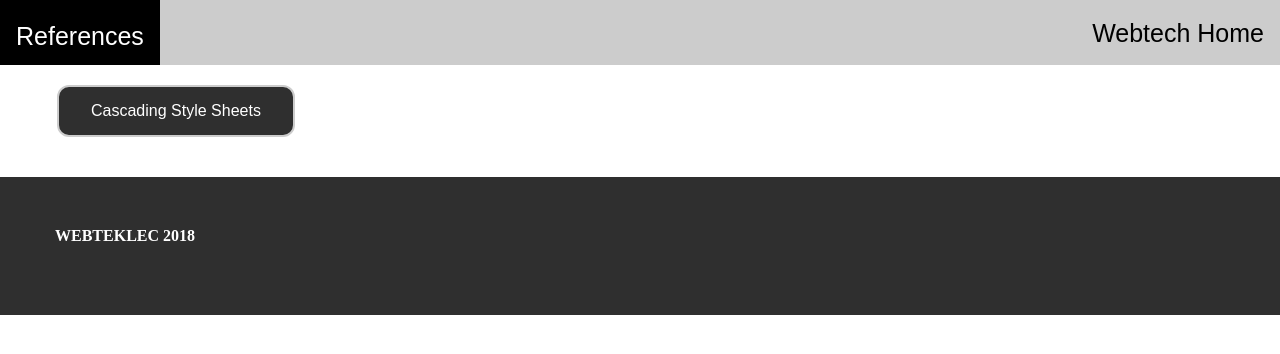
After one commit to jamspicaa/WebTech, a PHP site: page /midterms.html in a window 1280 px wide. The commit adds this page. Shown: the top 354 px of the page. Run offline with PHP 8.4, Linux system fonts and the light colour scheme.

Commit message:
Add files via upload
latest website

```diff
--- /dev/null
+++ b/MIDTERM FILES/website/midterms.html
@@ -0,0 +1,51 @@
+<!DOCTYPE html>
+<html>
+<head>
+    <meta charset="UTF-8">
+    <meta name="viewport" content="width=device-width, initial-scale=1.0">
+    <title>Web Technology</title>
+    <link rel="shortcut icon" href="Images/Logo.png" type="image/png">
+    <link rel="stylesheet" type="text/css" href="style.css">
+</head>
+
+<body>
+<header class="navbar">
+
+
+            <div class="drop_button1">
+                <a href="">References</a>
+            </div>
+                <div class="home">
+                    <a href="index.html">Webtech Home</a>
+                </div>
+</header>
+    <div class="container">
+        <div style="display:inline;">
+            <button class="button" onclick="toggle_visibility('css');"><span>Cascading Style Sheets</span></button>
+                <div id="css" style="display:none;">
+                    <p></p>
+                </div>
+        </div>
+    </div><br><br>
+
+    <div id="footer">
+		<div class="container">
+			<div class="row">
+				<h4>WebtekLec 2018</h4>
+			</div>
+		</div>
+	</div>
+
+<script type="text/javascript">
+    function toggle_visibility(id) {
+       var e = document.getElementById(id);
+       if(e.style.display == 'block')
+          e.style.display = 'none';
+       else
+          e.style.display = 'block';
+    }
+</script>
+
+
+</body>
+</html>
--- a/MIDTERM FILES/website/style.css
+++ b/MIDTERM FILES/website/style.css
@@ -16,7 +16,6 @@
     filter: grayscale(50%);
 
 }
-
 
 .widget center {
    background: trasitive;
@@ -239,7 +238,7 @@ footer{
     color: burlywood;
 }
 
-.3w_container{
+.w_container{
     padding-top: 2%;
 
 }
@@ -261,36 +260,6 @@ footer{
 .Text_WWW p{
     font-family: cursive;
     font-size: 30px;
-}
-
-.prelimnotes1 {
-	margin-left: 100px;
-	margin-right: 100px;
-    background: #84fab0;
-    padding-top: 20px;
-}
-
-.prelimnotes1 h1{
-	text-align: center;
-}
-
-.prelimnotes1 li {
-	margin-left: 20px;
-}
-
-.prelimnotes2 {
-	margin-left: 100px;
-	margin-right: 100px;
-	background: #8fd3f4;
-    padding-top: 20px;
-}
-
-.prelimnotes2 h1{
-	text-align: center;
-}
-
-.prelimnotes2 li {
-	margin-left: 20px;
 }
 
 @font-face{
@@ -395,3 +364,222 @@ a.button:hover {
     padding: 2%;
     margin-right: 20px;
 }
+
+.container {
+  padding-right: 15px;
+  padding-left: 15px;
+  margin-right: auto;
+  margin-left: auto;
+}
+
+.container:before,
+.container:after {
+  display: table;
+  content: " ";
+}
+
+.container:after {
+  clear: both;
+}
+
+.container:before,
+.container:after {
+  display: table;
+  content: " ";
+}
+
+.container:after {
+  clear: both;
+}
+
+@media (min-width: 768px) {
+  .container {
+    width: 750px;
+  }
+}
+
+@media (min-width: 992px) {
+  .container {
+    width: 970px;
+  }
+}
+
+@media (min-width: 1200px) {
+  .container {
+    width: 1170px;
+  }
+}
+
+#footer {
+	background-color: #2f2f2f;
+	padding-top: 50px;
+	padding-bottom: 50px;
+}
+
+#footer p {
+	color: white;
+}
+
+#footer h4 {
+	color: white;
+	text-transform: uppercase;
+	padding-bottom: 20px;
+}
+
+.button {
+    background-color: #2f2f2f;
+    border: none;
+    color: white;
+    padding: 15px 32px;
+    text-align: center;
+    text-decoration: none;
+    display: inline-block;
+    font-size: 16px;
+    margin: 4px 2px;
+    cursor: pointer;
+    border-radius: 12px;
+    border: 2px solid #cccccc;
+    margin-top: 20px;
+    display: block;
+    transition: all 0.5s;
+}
+
+.button span {
+  cursor: pointer;
+  display: inline-block;
+  position: relative;
+  transition: 0.5s;
+}
+
+.button span:after {
+  content: '\00bb';
+  position: absolute;
+  opacity: 0;
+  top: 0;
+  right: -20px;
+  transition: 0.5s;
+}
+
+.button:hover span {
+  padding-right: 30px;
+}
+
+.button:hover span:after {
+  opacity: 1;
+  right: 0;
+}
+
+.button:hover {
+    background-color: #cccccc;
+    color: #2f2f2f;
+}
+
+#myImg {
+    border-radius: 5px;
+    cursor: pointer;
+    transition: 0.3s;
+    margin: auto;
+    display: block;
+    width: 70%;
+    height: 70%;
+    -webkit-animation-name: zoom;
+    -webkit-animation-duration: 0.6s;
+    animation-name: zoom;
+    animation-duration: 0.6s;
+}
+
+#myImg:hover {opacity: 0.7;}
+
+#myImg2 {
+    border-radius: 5px;
+    cursor: pointer;
+    transition: 0.3s;
+    margin: auto;
+    display: block;
+    width: 70%;
+    height: 70%;
+    -webkit-animation-name: zoom;
+    -webkit-animation-duration: 0.6s;
+    animation-name: zoom;
+    animation-duration: 0.6s;
+}
+
+#myImg2:hover {opacity: 0.7;}
+
+.modal {
+    display: none; /* Hidden by default */
+    position: fixed; /* Stay in place */
+    z-index: 1; /* Sit on top */
+    padding-top: 100px; /* Location of the box */
+    left: 0;
+    top: 0;
+    width: 100%; /* Full width */
+    height: 100%; /* Full height */
+    overflow: auto; /* Enable scroll if needed */
+    background-color: rgb(0,0,0); /* Fallback color */
+    background-color: rgba(0,0,0,0.9); /* Black w/ opacity */
+}
+
+.modal2 {
+    display: none; /* Hidden by default */
+    position: fixed; /* Stay in place */
+    z-index: 1; /* Sit on top */
+    padding-top: 100px; /* Location of the box */
+    left: 0;
+    top: 0;
+    width: 100%; /* Full width */
+    height: 100%; /* Full height */
+    overflow: auto; /* Enable scroll if needed */
+    background-color: rgb(0,0,0); /* Fallback color */
+    background-color: rgba(0,0,0,0.9); /* Black w/ opacity */
+}
+@-webkit-keyframes zoom {
+    from {-webkit-transform:scale(0)}
+    to {-webkit-transform:scale(1)}
+}
+
+@keyframes zoom {
+    from {transform:scale(0)}
+    to {transform:scale(1)}
+}
+/* The Close Button */
+.close {
+    position: absolute;
+    top: 15px;
+    right: 35px;
+    color: #f1f1f1;
+    font-size: 40px;
+    font-weight: bold;
+    transition: 0.3s;
+}
+
+.close:hover,
+.close:focus {
+    color: #bbb;
+    text-decoration: none;
+    cursor: pointer;
+}
+
+.close2 {
+    position: absolute;
+    top: 15px;
+    right: 35px;
+    color: #f1f1f1;
+    font-size: 40px;
+    font-weight: bold;
+    transition: 0.3s;
+}
+
+.close2:hover,
+.close2:focus {
+    color: #bbb;
+    text-decoration: none;
+    cursor: pointer;
+}
+
+/* 100% Image Width on Smaller Screens */
+@media only screen and (max-width: 700px){
+    .modal-content {
+        width: 100%;
+    }
+}
```
Also changed, not shown: MIDTERM FILES/website/prelims.html (+142 -99 lines), MIDTERM FILES/website/Images/cern.jpg (added), MIDTERM FILES/website/Images/timberners.jpg (added).
